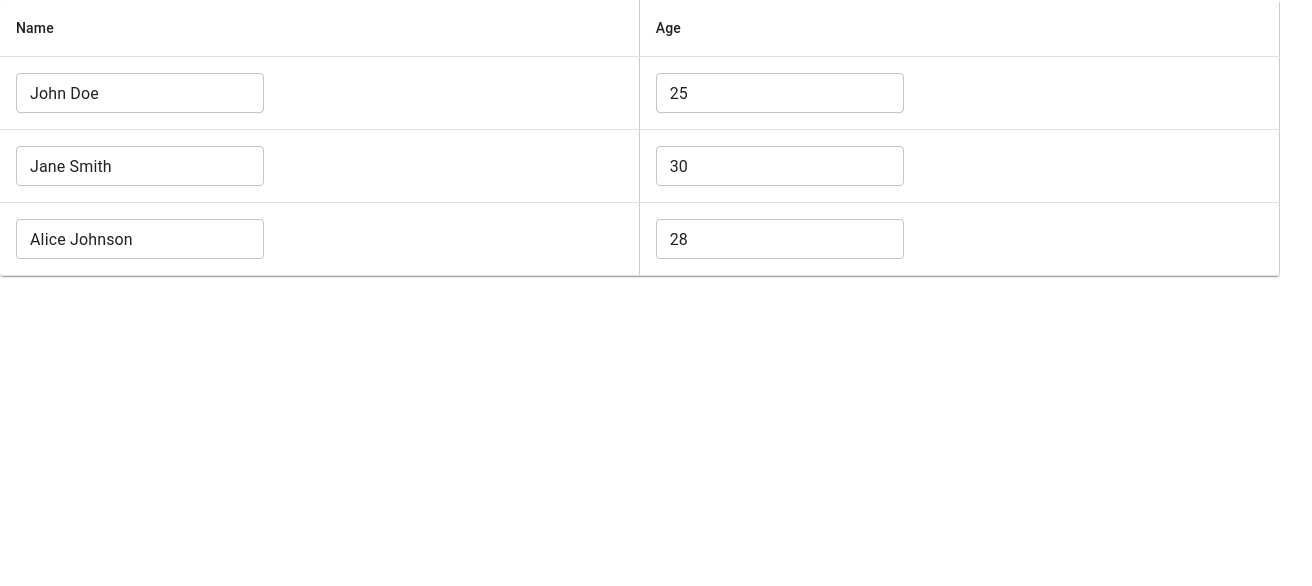
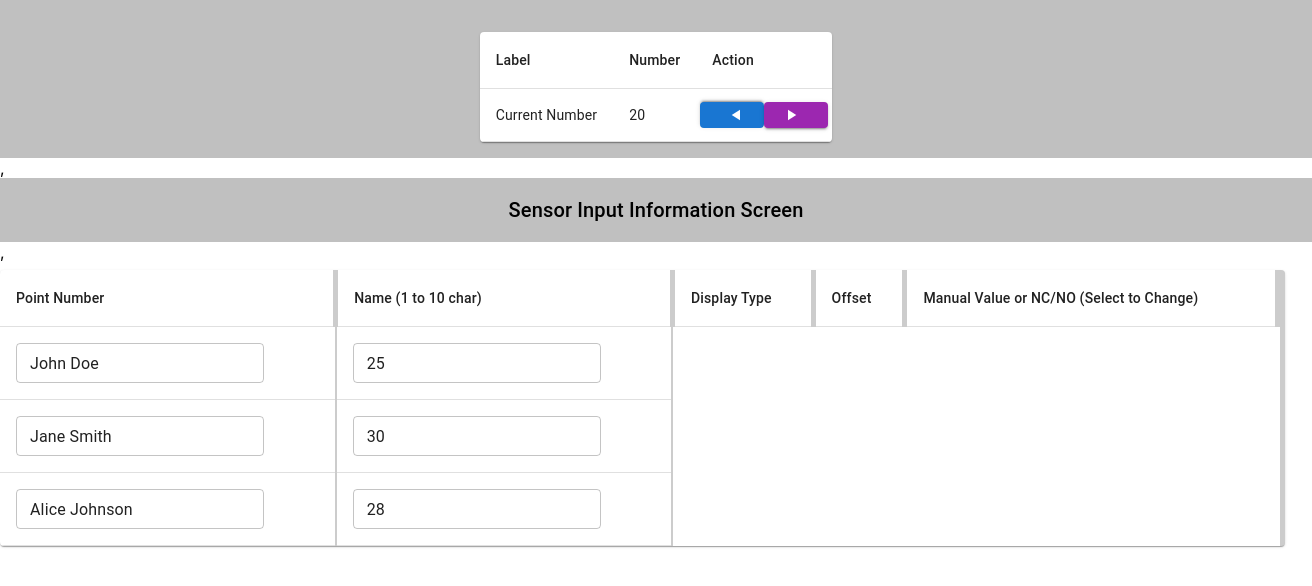
Before and after one commit to Bheck890/React-TableInput-Assestment, a React (Create React App) app: page / in a window 1280 px wide. Shown: the top 586 px of the page, 1312 px wide, since content can reach past the window. Built offline with nearby package versions, Linux system fonts and the light colour scheme.

Commit message:
Setup top Number system
Finishing up the Layout of the page

```diff
--- a/package.json
+++ b/package.json
@@ -5,6 +5,7 @@
   "dependencies": {
     "@emotion/react": "^11.14.0",
     "@emotion/styled": "^11.14.0",
+    "@mui/icons-material": "^6.4.0",
     "@mui/material": "^6.4.0",
     "cra-template": "1.2.0",
     "react": "^19.0.0",
--- a/src/Material-UI.js
+++ b/src/Material-UI.js
@@ -1,5 +1,9 @@
-import React from 'react';
-import { Table, TableBody, TableCell, TableContainer, TableHead, TableRow, Paper, TextField } from '@mui/material';
+import React, { useState } from 'react';
+//import { Table, TableBody, TableCell, TableContainer, TableHead, TableRow, Paper, TextField } from '@mui/material';
+//import { Table, TableBody, TableCell, TableContainer, TableHead, TableRow, Paper, Box, Typography, TextField } from '@mui/material';
+import { Table, TableBody, TableCell, TableContainer, TableHead, TableRow, Paper, Box, Typography, TextField, Button } from '@mui/material';
+import PlayArrowIcon from '@mui/icons-material/PlayArrow';
+//import { MdArrowLeft } from "react-icons/md";
 
 const MuiTableWithInputs = () => {
   const rows = [
@@ -8,25 +12,93 @@ const MuiTableWithInputs = () => {
     { id: 3, name: 'Alice Johnson', age: 28 },
   ];
 
+  // State to hold the number value
+  const [number, setNumber] = useState(20);
+
+  // Functions to change the number
+  const increment = () => setNumber(number + 1);
+  const decrement = () => setNumber(number - 1);
+
   const handleInputChange = (rowId, field, value) => {
     console.log(`Row ID: ${rowId}, Field: ${field}, Value: ${value}`);
     // Add logic here to update state or data model
   };
 
+  var tableBoarder = { marginTop: 1, borderRight: '5px solid #ccc' };
+  var headerBoarder = { borderRight: '5px solid #ccc' };
+  var dataBoarder = { borderRight: '2px solid #ccc' };
+
   return (
-    <h1>Hello World</h1>,
-    <TableContainer component={Paper}>
-      <Table sx={{ borderCollapse: 'collapse' }}>
+    <div>
+    <Box
+      sx={{
+        width: '100%',
+        backgroundColor: '#c0c0c0',
+        color: 'black',
+        padding: 2,
+        display: 'flex',
+        justifyContent: 'center', // Centers horizontally
+        alignItems: 'center', // Centers vertically
+      }}>
+        <TableContainer component={Paper} sx={{ marginTop: 2, width: 'auto' }}>
+          <Table>
+            <TableHead>
+              <TableRow>
+                <TableCell>Label</TableCell>
+                <TableCell>Number</TableCell>
+                <TableCell>Action</TableCell>
+              </TableRow>
+            </TableHead>
+            <TableBody>
+              <TableRow>
+                <TableCell>Current Number</TableCell>
+                <TableCell>{number}</TableCell>
+                <TableCell sx={{padding: '4px' }} >
+                  {/* Buttons to change the number */}
+                  <Button size="small"
+                    sx={{transform: 'rotate(180deg)' }}
+                    variant="contained" color="primary" startIcon={<PlayArrowIcon />} onClick={increment}>
+                  </Button>
+                  <Button size="small" variant="contained" color="secondary" startIcon={<PlayArrowIcon />} onClick={decrement}>
+                  </Button>
+                </TableCell>
+              </TableRow>
+            </TableBody>
+          </Table>
+        </TableContainer>
+    </Box>,
+
+
+    <Box
+      sx={{
+        width: '100%',
+        backgroundColor: '#c0c0c0',
+        color: 'black',
+        padding: 2,
+        display: 'flex',
+        justifyContent: 'center', // Centers horizontally
+        alignItems: 'center', // Centers vertically
+      }}>
+        <Typography variant="h6">Sensor Input Information Screen</Typography>
+
+
+    </Box>,
+
+    <TableContainer component={Paper} sx={tableBoarder}>
+      <Table>
         <TableHead>
           <TableRow>
-          <TableCell sx={{ borderRight: '1px solid #ccc' }}>Name</TableCell>
-          <TableCell sx={{ borderRight: '1px solid #ccc' }}>Age</TableCell>
+          <TableCell sx={headerBoarder}>Point Number</TableCell>
+          <TableCell sx={headerBoarder}>Name (1 to 10 char)</TableCell>
+          <TableCell sx={headerBoarder}>Display Type</TableCell>
+          <TableCell sx={headerBoarder}>Offset</TableCell>
+          <TableCell sx={headerBoarder}>Manual Value or NC/NO (Select to Change)</TableCell>
           </TableRow>
         </TableHead>
         <TableBody>
           {rows.map((row) => (
             <TableRow key={row.id}>
-              <TableCell sx={{ borderRight: '1px solid #ccc' }}>
+              <TableCell sx={dataBoarder}>
                 <TextField
                   defaultValue={row.name}
                   onChange={(e) => handleInputChange(row.id, 'name', e.target.value)}
@@ -34,7 +106,7 @@ const MuiTableWithInputs = () => {
                   size="small"
                 />
               </TableCell>
-              <TableCell sx={{ borderRight: '1px solid #ccc' }}>
+              <TableCell sx={dataBoarder}>
                 <TextField
                   defaultValue={row.age}
                   type="number"
@@ -48,6 +120,7 @@ const MuiTableWithInputs = () => {
         </TableBody>
       </Table>
     </TableContainer>
+    </div>
   );
 };
 
```
Also changed, not shown: 1 other file (tests, documents, lock files or other folders).
